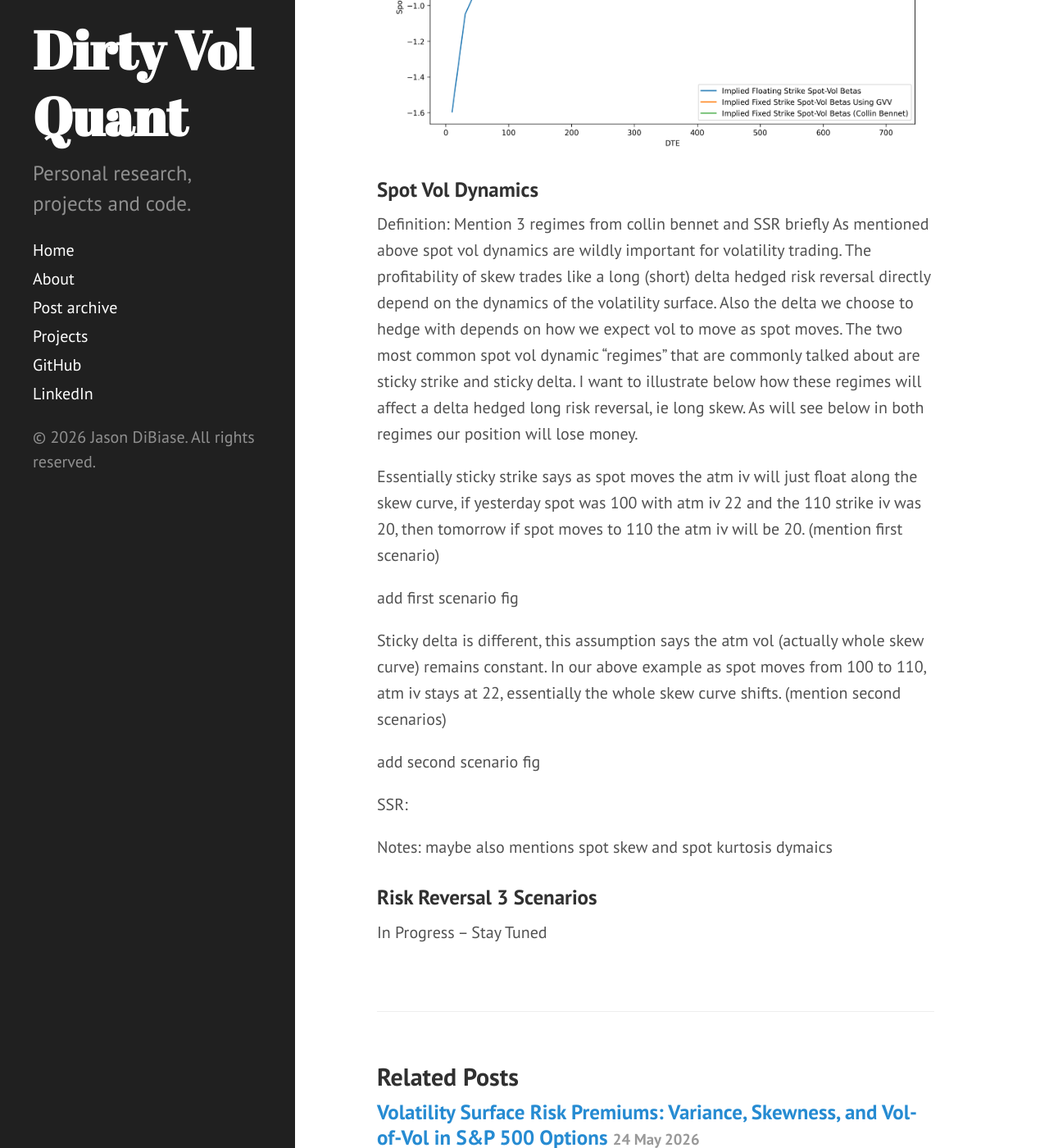
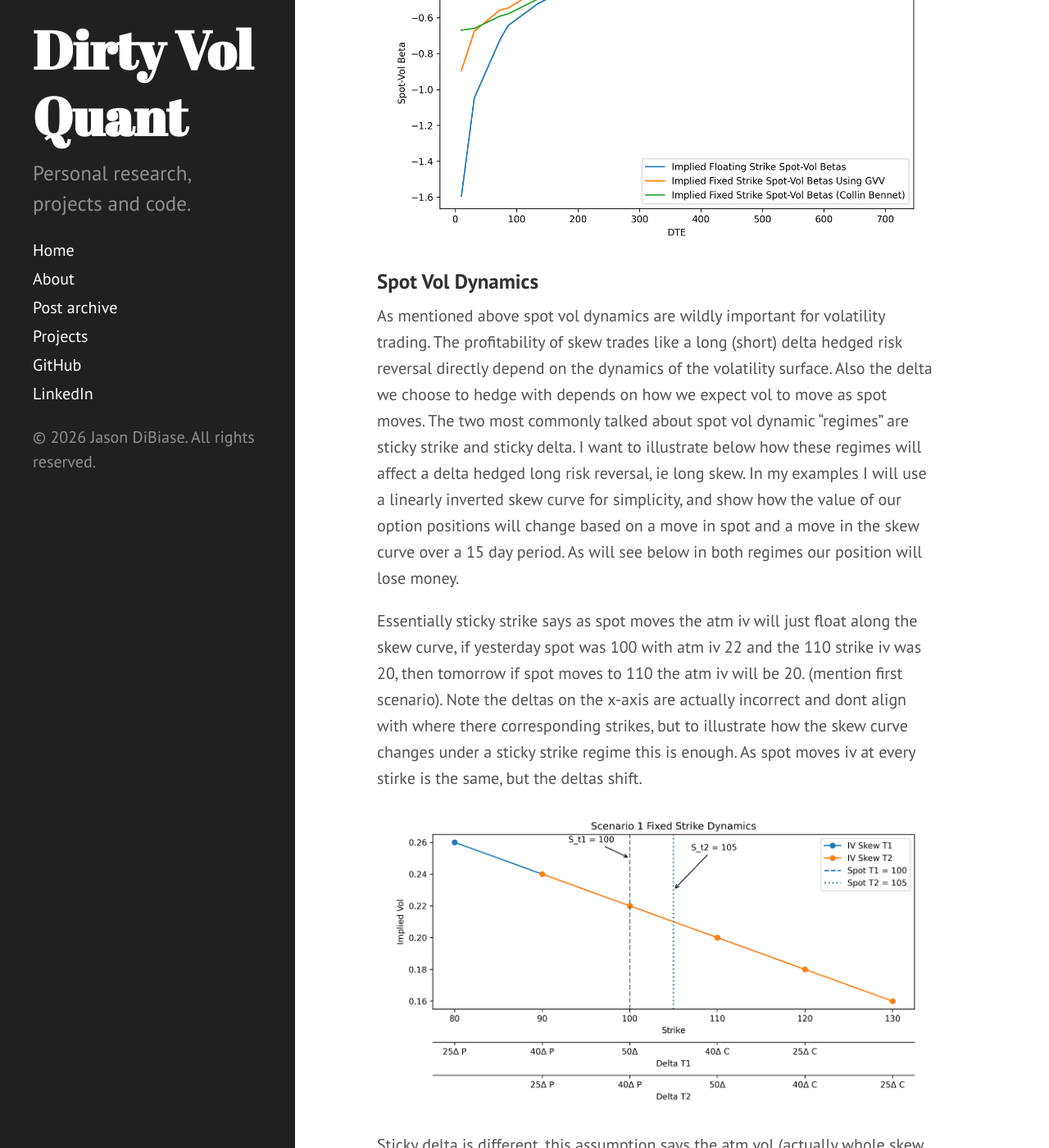
Before and after one commit to dibiasej/dibiasej.github.io, a Jekyll site: the page built from _posts/2026-06-07-Fixed-Strike-Floating-Strike-Spot-Vol-Dynamics-And-The-Skew-Stickiness-Ratio-Part-1.md, in a window 1280 px wide and 1400 px high, scrolled down 4125 px. Shown: the whole window at 82% size. Built offline with Jekyll 4.4.1, drawn with Linux system fonts in a browser that asks for light colours; Markdown is read by kramdown in place of the engine named in the settings; some of the changed text lies outside the part shown.

Commit message:
added image

```diff
--- a/_posts/2026-06-07-Fixed-Strike-Floating-Strike-Spot-Vol-Dynamics-And-The-Skew-Stickiness-Ratio-Part-1.md
+++ b/_posts/2026-06-07-Fixed-Strike-Floating-Strike-Spot-Vol-Dynamics-And-The-Skew-Stickiness-Ratio-Part-1.md
@@ -11,7 +11,7 @@ Today I want to talk about some topics in the volatility space that confused me
 I am going to start off by simply defining these terms and maybe giving you a few pictures to hammer home the meanings. A great way to think about these which was elequantly defined by Benn Eifert from QVR is "Sticky strike and sticky delta refer to spot vol dynamics and fixed stirke and floating strike vol are specific parameters of the volatility surface". Not sure if this is an exact quote but close enough. That definition is something you should keep in your head especially as we move forward thoughout this post (and in future posts) and I will often go back to it.
 
 ### Fixed Strike - Floating Strike Volatility
-What does it mean to parameterize a volatility surface, well in mathematical terms we can represent the volatility surface as some function $\sigma(.)$ that has specific parameters that when we plug them in we get an implied volatility. On a fixed strike basis the parameters would be strike K and maturity T $\sigma(K, T)$. In general I like to think about the parameterization of the volatility suraface as how we define the x-axis, for fixed strike we use our strikes and for floating strike it would be something like delta $\sigma(\Delta, T)$ or moneyness $\sigma(k, T)$ ($k = K / F$).
+What does it mean to parameterize a volatility surface, well in mathematical terms we can represent the volatility surface as some function $\sigma(.)$ that has specific parameters that when we plug them in we get an implied volatility. On a fixed strike basis the parameters would be strike K and maturity T $\sigma(K, T)$. In general I like to think about the parameterization of the volatility suraface as how we define the x-axis, for fixed strike we use our strikes and for floating strike it would be something like delta $\sigma(\Delta, T)$ or moneyness $\sigma(k, T)$ ($k = K / F$). How we define our parameterizations becomes especially important in stochastic volatility modeling where using either a fixed or floating strike parameterization will change the dynamics of our implied volatility process, atmf instantaneous skew, SSR and P&L dynamics.
 
 What really helped me understand these topics is reading through Emanuel Dermans volatility class lectures. In the lectures he explores fixed strike and floating strike vol from a time series perspective and I want to show that here. Below I show a time series of multiple fixed strike volatilities, that means at the starting date we choose an option with a specific strike and plot how that same strike option changes everyday, in our example we start at 2026-01-01 and set the strike to be 660 on the lower end and 700 on the higher end when spot is at 680. Every day going forward we plot the same IV for those strike options keeping them fixed.
 
@@ -38,12 +38,13 @@ This is best illustrated using a skew term structure at a static point in time.
 ![Spot Vol Beta Term Structure](/assets/images/SPY-Spot-Vol-Beta-Term-Structure-Post-2026-07-02.png)
 
 ### Spot Vol Dynamics
-Definition: Mention 3 regimes from collin bennet and SSR briefly
-As mentioned above spot vol dynamics are wildly important for volatility trading. The profitability of skew trades like a long (short) delta hedged risk reversal directly depend on the dynamics of the volatility surface. Also the delta we choose to hedge with depends on how we expect vol to move as spot moves. The two most common spot vol dynamic "regimes" that are commonly talked about are sticky strike and sticky delta. I want to illustrate below how these regimes will affect a delta hedged long risk reversal, ie long skew. As will see below in both regimes our position will lose money.
+As mentioned above spot vol dynamics are wildly important for volatility trading. The profitability of skew trades like a long (short) delta hedged risk reversal directly depend on the dynamics of the volatility surface. Also the delta we choose to hedge with depends on how we expect vol to move as spot moves. The two most commonly talked about spot vol dynamic "regimes" are sticky strike and sticky delta. I want to illustrate below how these regimes will affect a delta hedged long risk reversal, ie long skew. In my examples I will use a linearly inverted skew curve for simplicity, and show how the value of our option positions will change based on a move in spot and a move in the skew curve over a 15 day period. As will see below in both regimes our position will lose money.
 
-Essentially sticky strike says as spot moves the atm iv will just float along the skew curve, if yesterday spot was 100 with atm iv 22 and the 110 strike iv was 20, then tomorrow if spot moves to 110 the atm iv will be 20. (mention first scenario)
+Essentially sticky strike says as spot moves the atm iv will just float along the skew curve, if yesterday spot was 100 with atm iv 22 and the 110 strike iv was 20, then tomorrow if spot moves to 110 the atm iv will be 20. (mention first scenario). Note the deltas on the x-axis are actually incorrect and dont align with where there corresponding strikes, but to illustrate how the skew curve changes under a sticky strike regime this is enough. As spot moves iv at every stirke is the same, but the deltas shift.
 
-add first scenario fig
+![Spot Vol Beta Term Structure](/assets/images/Fixed-Strike-Scenario-1-2026-07-02.png)
+
+
 
 Sticky delta is different, this assumption says the atm vol (actually whole skew curve) remains constant. In our above example as spot moves from 100 to 110, atm iv stays at 22, essentially the whole skew curve shifts. (mention second scenarios)
 
```
Also changed, not shown: assets/images/Fixed-Strike-Scenario-1-2026-07-02.png (added), assets/images/Fixed-Strike-Scenario-1.png (added), assets/images/SPY-Spot-Vol-Beta-Term-Structure-Post-2026-07-02.png.
